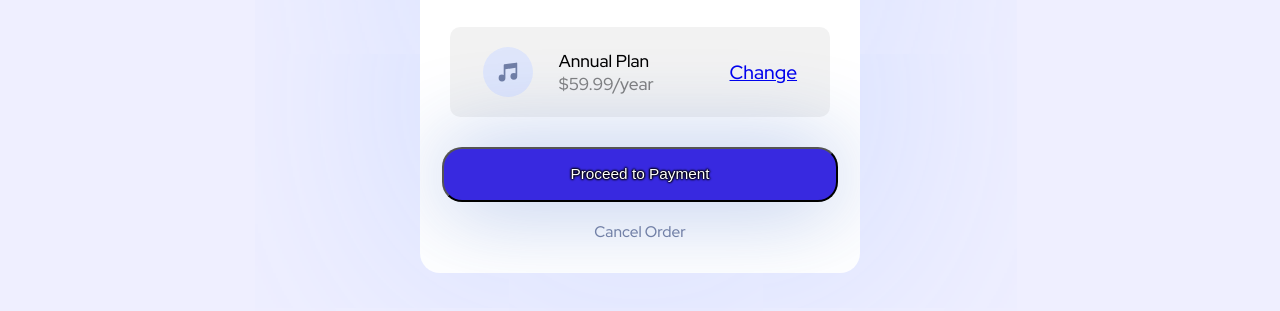
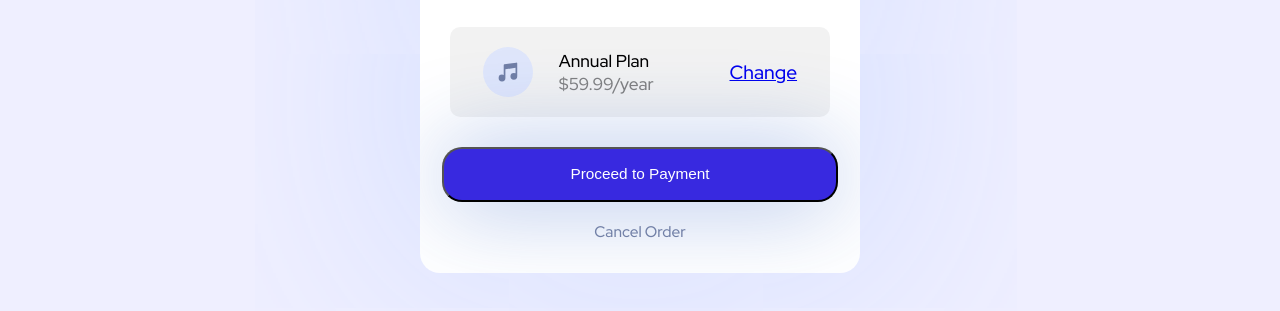
Before and after one commit to TippingTheIceBerg/Order__summaryCard, a plain HTML site: page index.html in a window 1280 px wide. Shown: the part 455-766 px from the top of the page. Drawn offline with Linux system fonts and the light colour scheme.

Commit message:
removed text-shadow
text-shadow on submit button was giving odd results, removed.

```diff
--- a/style.css
+++ b/style.css
@@ -116,7 +116,7 @@ html,body{
         cursor: pointer;
         width: 90%;
         height: 60px;
-        text-shadow: 1px 0 2px black, 0 1px 2px black, -1px 0 2px black, 0 -1px 2px black;
+
     }
 
     .main__cancelOrder{
```
